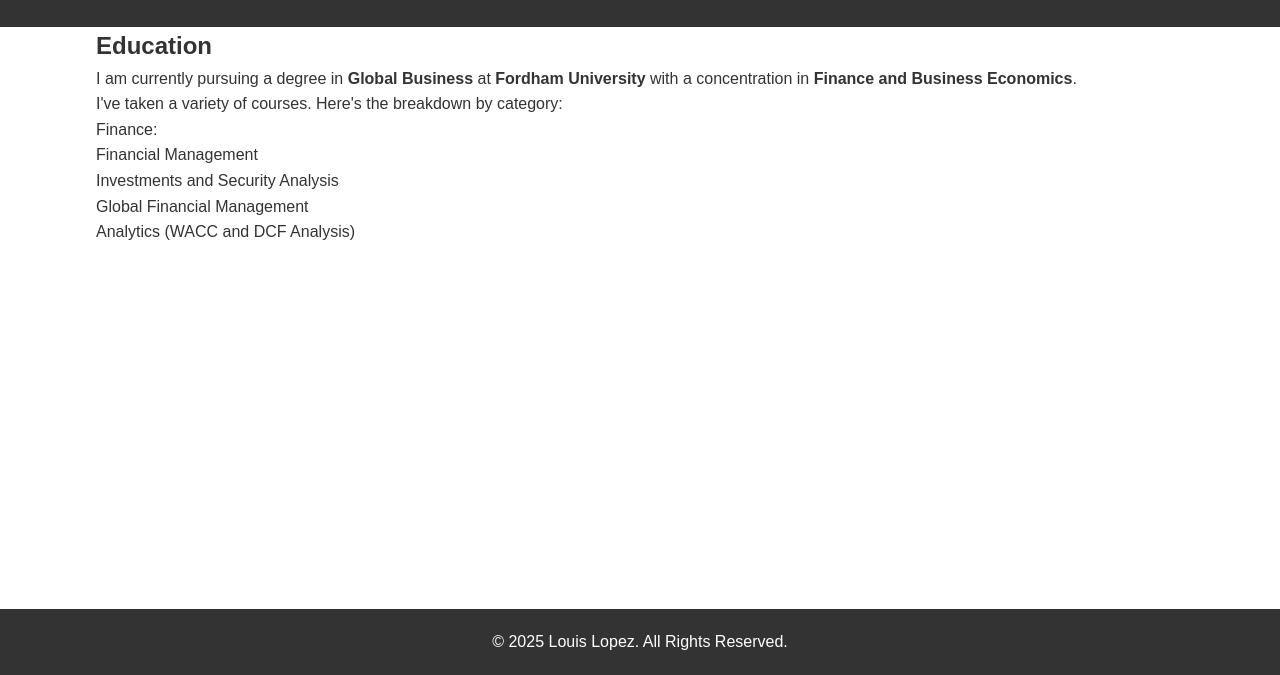
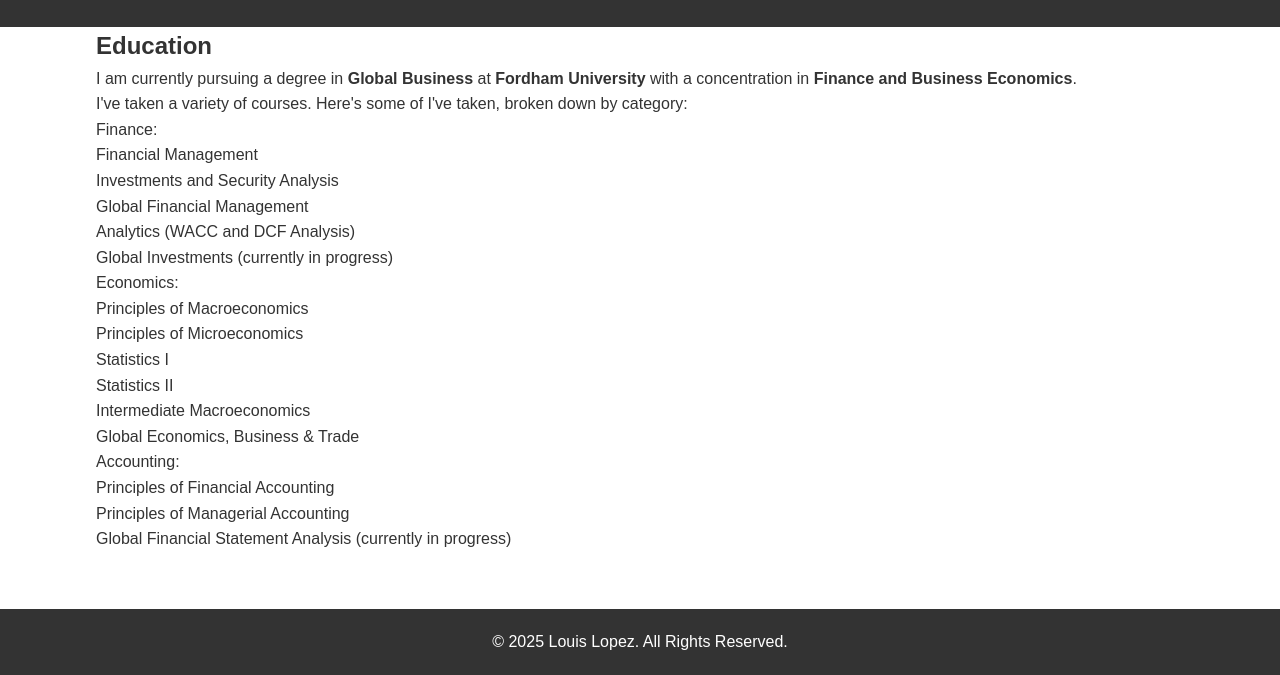
Before and after one commit to louislopezyth/Website-Attempt-4-, a plain HTML site: page index.html in a window 1280 px wide. Both pictures are taken after a click on the link "Education". Shown: the part 125-800 px from the top of the page. Drawn offline with Linux system fonts and the light colour scheme.

Commit message:
Update index.html

```diff
--- a/index.html
+++ b/index.html
@@ -40,12 +40,27 @@
     <div class="container">
       <h2>Education</h2>
       <p>I am currently pursuing a degree in <strong>Global Business</strong> at <strong>Fordham University</strong> with a concentration in <strong>Finance and Business Economics</strong>.</p>
-      <p>I've taken a variety of courses. Here's the breakdown by category:</p>
+      <p>I've taken a variety of courses. Here's some of I've taken, broken down by category:</p>
+
       <p>Finance:</p>
       <p>Financial Management</p>
       <p>Investments and Security Analysis</p>
       <p>Global Financial Management</p>
       <p>Analytics (WACC and DCF Analysis)</p>
+      <p>Global Investments (currently in progress)</p>
+
+      <p>Economics:</p>
+      <p>Principles of Macroeconomics</p>
+      <p>Principles of Microeconomics</p>
+      <p>Statistics I</p>
+      <p>Statistics II</p>
+      <p>Intermediate Macroeconomics</p>
+      <p>Global Economics, Business & Trade</p>
+
+      <p>Accounting:</p>
+      <p>Principles of Financial Accounting</p>
+      <p>Principles of Managerial Accounting</p>
+      <p>Global Financial Statement Analysis (currently in progress)</p>
     </div>
   </div>
 
```
